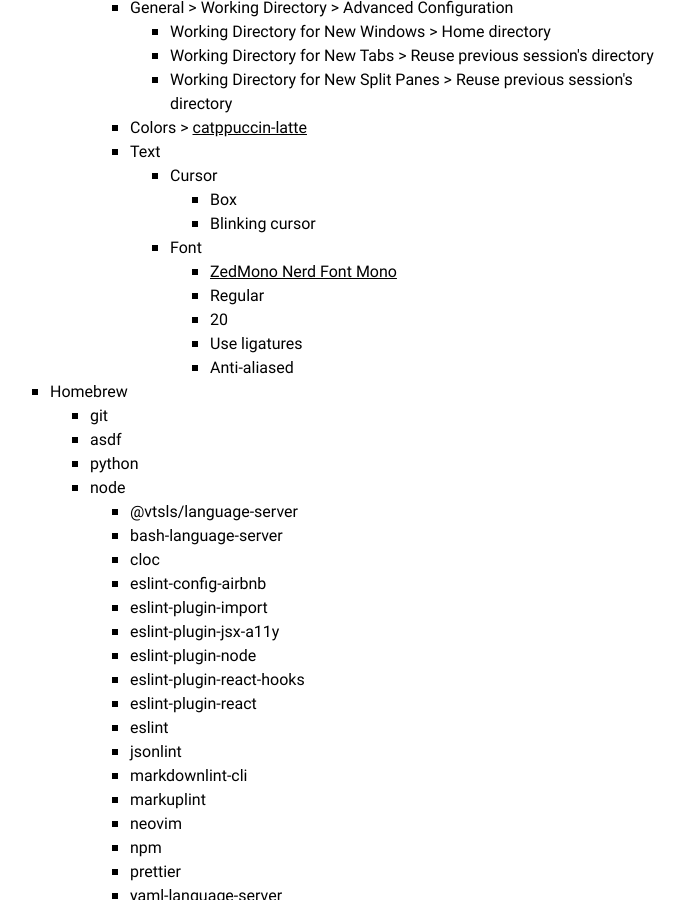
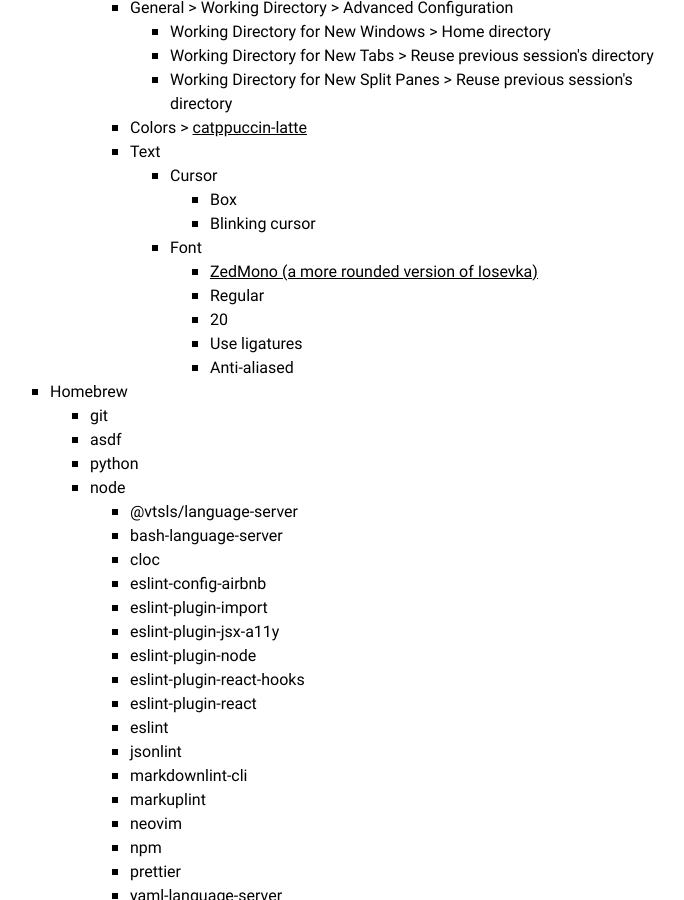
Before and after one commit to amalumian/www.malumian.dev, a Jekyll site: the page built from setup.html, in a window 1280 px wide and 900 px high, scrolled down 3170 px. Shown: the whole window, without its empty margins (300-984 px from the left). Built offline with Jekyll 4.4.1, drawn with Linux system fonts in a browser that asks for light colours.

Commit message:
Update setup.html

```diff
--- a/setup.html
+++ b/setup.html
@@ -181,7 +181,11 @@
                                     </ul>
                                 <li>Font
                                     <ul>
-                                        <li><a href="https://github.com/ryanoasis/nerd-fonts" target="_blank">ZedMono Nerd Font Mono</a></li>
+                                        <li>
+                                            <a href="https://github.com/ryanoasis/nerd-fonts" target="_blank">
+                                                ZedMono (a more rounded version of Iosevka)
+                                            </a>
+                                        </li>
                                         <li>Regular</li>
                                         <li>20</li>
                                         <li>Use ligatures</li>
```
